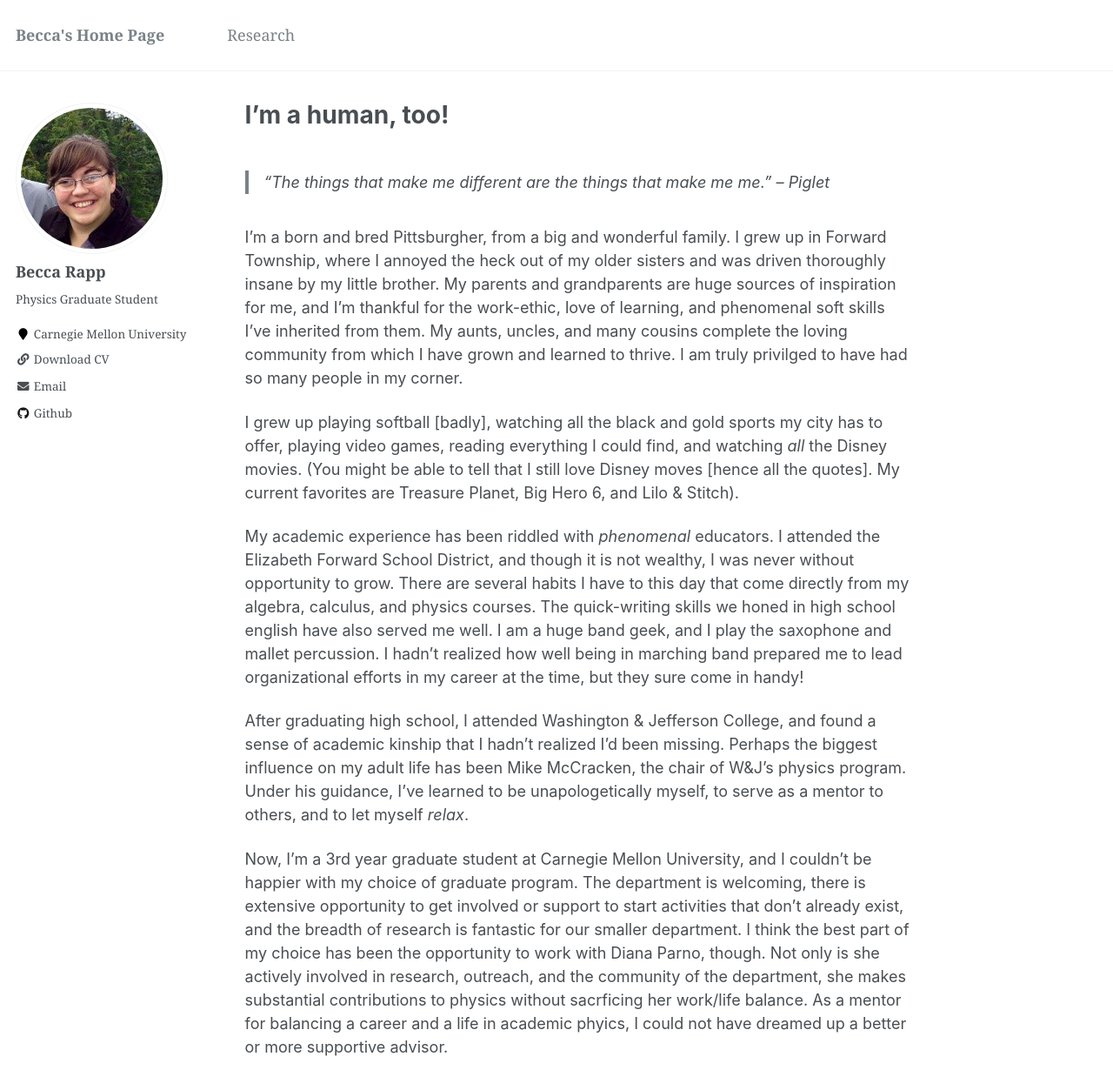
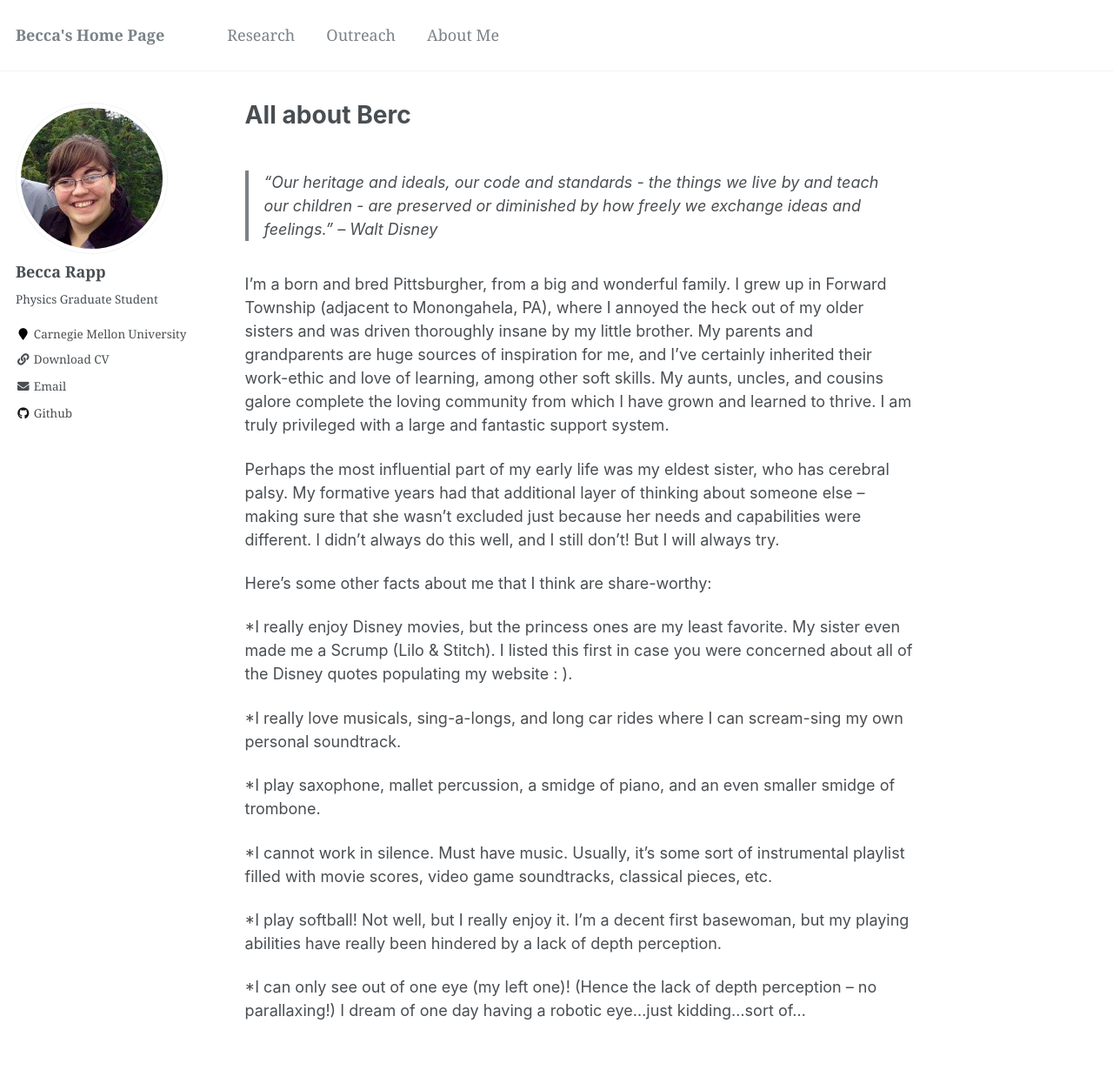
Before and after one commit to rapprl/rapprl.github.io, a Jekyll site: the page built from _pages/personal.md, in a window 1280 px wide and 1400 px high. Shown: the top 1253 px of the window at 87% size. Built offline with Jekyll 4.4.1, drawn with Linux system fonts in a browser that asks for light colours.

Commit message:
Updating site pages.

```diff
--- a/_pages/personal.md
+++ b/_pages/personal.md
@@ -1,53 +1,53 @@
 ---
-title: "I'm a human, too!"
+title: "All about Berc"
 permalink: /about_me/
 author_profile: true
 redirect_from:
   - /personal.html
 ---
 
-> "The things that make me different are the things that make me _me_." -- Piglet
+> “Our heritage and ideals, our code and standards - the things we live
+by and teach our children - are preserved or diminished by how freely
+we exchange ideas and feelings.” -- Walt Disney
 
 I'm a born and bred Pittsburgher, from a big and wonderful family.  I
-grew up in Forward Township, where I annoyed the heck out of my older
-sisters and was driven thoroughly insane by my little brother.  My
-parents and grandparents are huge sources of inspiration for me, and
-I'm thankful for the work-ethic, love of learning, and phenomenal soft
-skills I've inherited from them.  My aunts, uncles, and many cousins
-complete the loving community from which I have grown and learned to
-thrive.  I am truly privilged to have had so many people in my corner.
+grew up in Forward Township (adjacent to Monongahela, PA), where I
+annoyed the heck out of my older sisters and was driven thoroughly
+insane by my little brother.  My parents and grandparents are huge
+sources of inspiration for me, and I've certainly inherited their
+work-ethic and love of learning, among other soft skills.  My aunts,
+uncles, and cousins galore complete the loving community from which I
+have grown and learned to thrive.  I am truly privileged with a large
+and fantastic support system.
 
-I grew up playing softball [badly], watching all the black and gold
-sports my city has to offer, playing video games, reading everything I
-could find, and watching _all_ the Disney movies.  (You might be able
-to tell that I still love Disney moves [hence all the quotes].  My
-current favorites are Treasure Planet, Big Hero 6, and Lilo & Stitch).
+Perhaps the most influential part of my early life was my eldest
+sister, who has cerebral palsy.  My formative years had that
+additional layer of thinking about someone else -- making sure that
+she wasn't excluded just because her needs and capabilities were
+different.  I didn't always do this well, and I still don't!  But I
+will always try.
 
-My academic experience has been riddled with _phenomenal_ educators.
-I attended the Elizabeth Forward School District, and though it is not
-wealthy, I was never without opportunity to grow.  There are several
-habits I have to this day that come directly from my algebra,
-calculus, and physics courses.  The quick-writing skills we honed in
-high school english have also served me well.  I am a huge band geek,
-and I play the saxophone and mallet percussion.  I hadn't realized how
-well being in marching band prepared me to lead organizational efforts
-in my career at the time, but they sure come in handy!
+Here's some other facts about me that I think are share-worthy:
 
-After graduating high school, I attended Washington & Jefferson
-College, and found a sense of academic kinship that I hadn't realized
-I'd been missing.  Perhaps the biggest influence on my adult life has
-been Mike McCracken, the chair of W&J's physics program.  Under his
-guidance, I've learned to be unapologetically myself, to serve as a
-mentor to others, and to let myself _relax_.
+*I really enjoy Disney movies, but the princess ones are my least
+favorite.  My sister even made me a Scrump (Lilo & Stitch).  I listed
+this first in case you were concerned about all of the Disney quotes
+populating my website : ).
 
-Now, I'm a 3rd year graduate student at Carnegie Mellon University,
-and I couldn't be happier with my choice of graduate program.  The
-department is welcoming, there is extensive opportunity to get
-involved or support to start activities that don't already exist, and
-the breadth of research is fantastic for our smaller department.  I
-think the best part of my choice has been the opportunity to work with
-Diana Parno, though.  Not only is she actively involved in research,
-outreach, and the community of the department, she makes substantial
-contributions to physics without sacrficing her work/life balance.  As
-a mentor for balancing a career and a life in academic phyics, I could
-not have dreamed up a better or more supportive advisor.
+*I really love musicals, sing-a-longs, and long car rides where I can
+ scream-sing my own personal soundtrack.
+
+*I play saxophone, mallet percussion, a smidge of piano, and an even
+smaller smidge of trombone.
+
+*I cannot work in silence.  Must have music.  Usually, it's some sort
+ of instrumental playlist filled with movie scores, video game
+ soundtracks, classical pieces, etc.
+
+*I play softball!  Not well, but I really enjoy it.  I'm a decent
+ first basewoman, but my playing abilities have really been hindered
+ by a lack of depth perception.
+
+*I can only see out of one eye (my left one)!  (Hence the lack of
+ depth perception -- no parallaxing!)  I dream of one day having a
+ robotic eye...just kidding...sort of...
```
Also changed, not shown: _data/navigation.yml (+4 -4 lines), _pages/outreach.md (+25 -1 lines).
